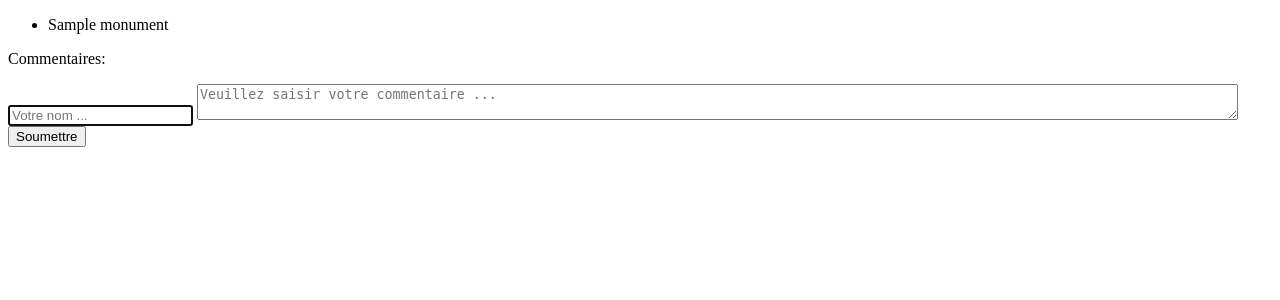
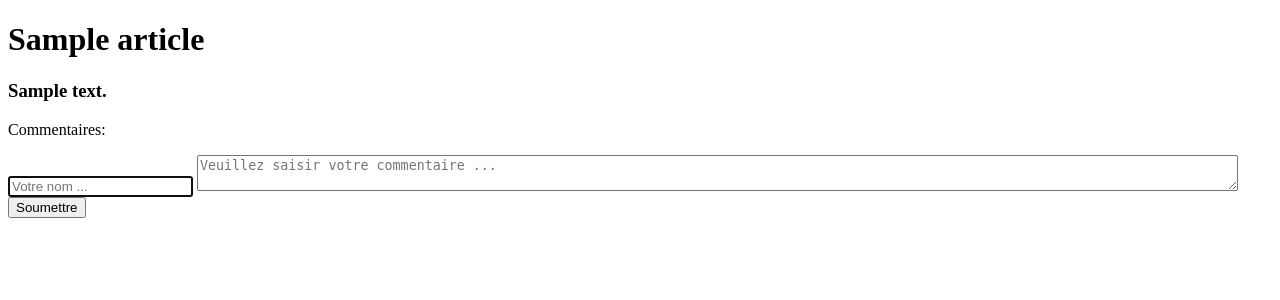
Before and after one commit to mrcsptr/projet_fil_rouge, a Flask app: page /1/ in a window 1280 px wide. Shown: the top 300 px of the page. Run offline with Flask 2, Linux system fonts and the light colour scheme; a database or web service that is not in the repository returns one stand-in record (values such as "Sample title"); some libraries are stand-ins or nearby versions.

Commit message:
update main et article.html

```diff
--- a/main.py
+++ b/main.py
@@ -14,21 +14,21 @@ mongo = PyMongo(app)
 @app.route('/', methods=['GET', 'POST'])
 def index():
 	if request.method == 'POST':
-		monuments = mongo.db.monuments.find({'INSEE': request.form['search']})
-		return render_template('article.html', monuments = monuments)
+		article = mongo.db.articles.find({'Titre': request.form['search']})[0]
+		return render_template('article.html', article = article)
 	return render_template('index.html')
 
 @app.route('/<chaine>/')
 def connexion_article(chaine):
-	monuments = mongo.db.monuments.find({'INSEE': chaine})
-	return render_template('article.html', monuments = monuments)
+	article = mongo.db.articles.find({'Titre': chaine})[0]
+	return render_template('article.html', article = article)
 
 @app.route('/ajouterArticle/', methods=['GET', 'POST'])
 def ajouterArticle():
 	if request.method == 'POST':
 		newArticle = article(request.form["titre_article"],request.form["Auteur_name"], datetime.datetime.now(), request.form["contenu_article"], request.form["categorie_article"], request.form["Mots_cles_article"])
 		if newArticle.isValid() == True:
-			ajoutArticle = mongo.db.monuments.insert(newArticle.format)
+			ajoutArticle = mongo.db.articles.insert_one(newArticle.format)
 			return render_template('temp_Conf_soumissionArticle.html')
 		else:
 			return render_template('template_FormArticle.html')
--- a/templates/article.html
+++ b/templates/article.html
@@ -1,11 +1,13 @@
 <!DOCTYPE html>
 <html>
 <body>
-<ul>
-{% for elt in monuments %}
-	<li>{{elt}}</li>
-{% endfor %}
-</ul>
+<h1>
+{{ article['Titre'] }}
+</h1>
+
+<h3>
+{{ article['Contenu']}}
+</h3>
 
 </div>
 
```
